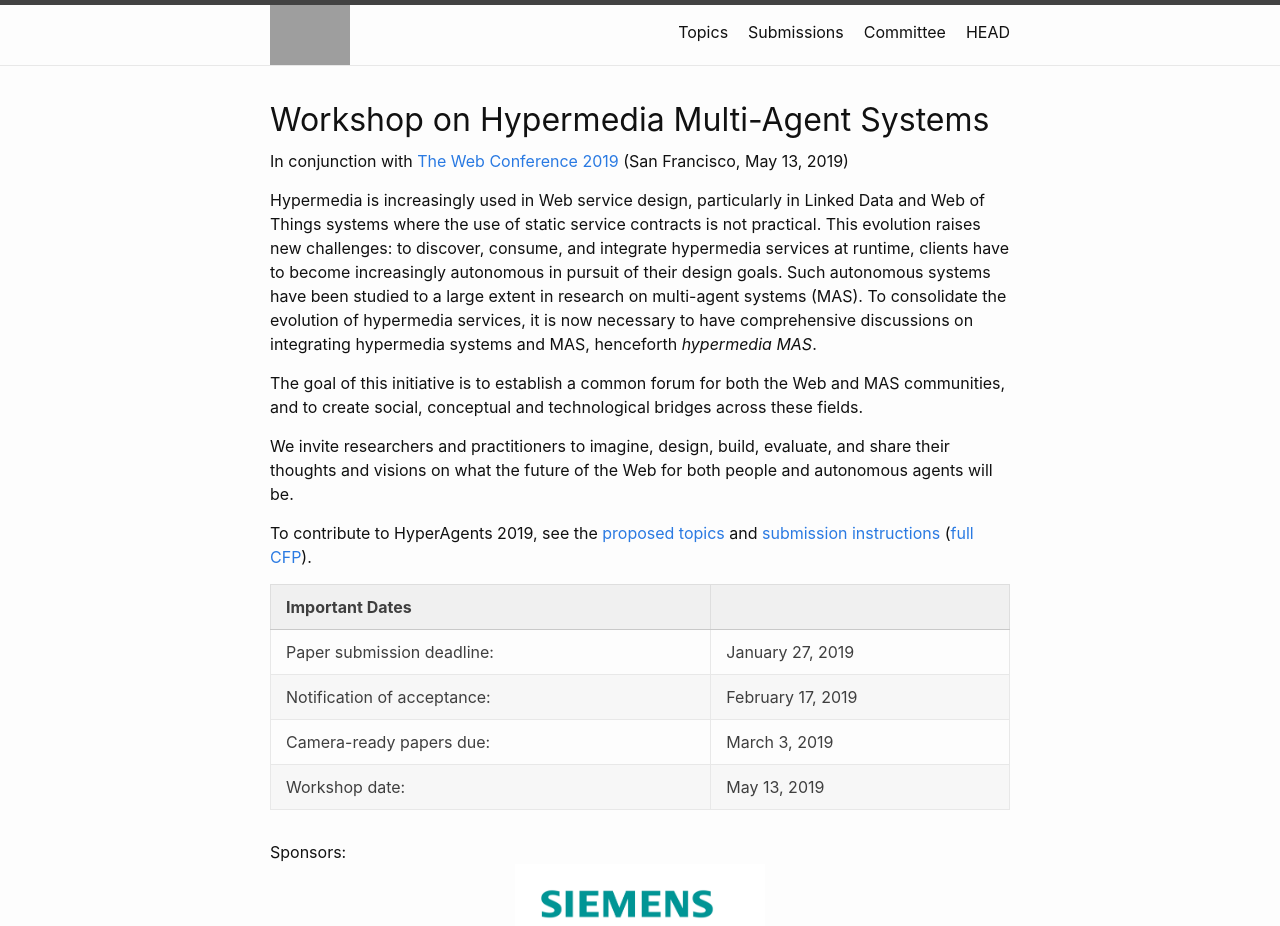
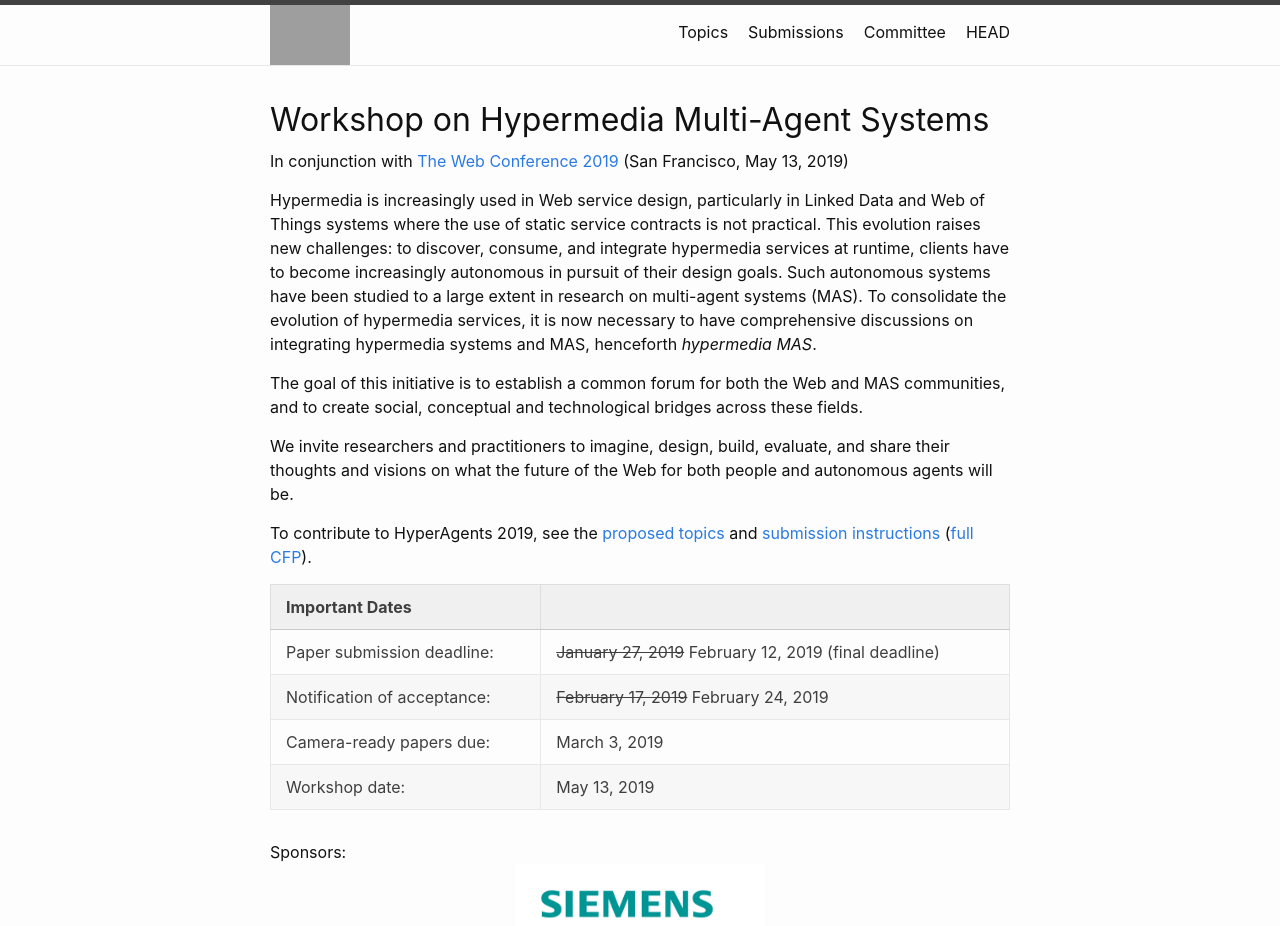
Before and after one commit to HyperAgents/twc2019.hyperagents.org, a Jekyll site: the page built from index.md, in a window 1280 px wide. Shown: the top 926 px of the page. Built offline with Jekyll 4.4.1, drawn with Linux system fonts in a browser that asks for light colours; grey boxes are pictures that could not be loaded.

Commit message:
Extend submission deadline

```diff
--- a/HyperAgents2019_CFP.txt
+++ b/HyperAgents2019_CFP.txt
@@ -12,10 +12,10 @@ The goal of this initiative is to establish a common forum for both the Web and
 
 -- Important Dates
 
-Paper submission deadline: January 27, 2019
-Notification of acceptance: February 17, 2019
+Paper submission deadline: February 12, 2019 (final extended deadline)
+Notification of acceptance: February 24, 2019
 Camera-ready papers due: March 3, 2019
-Workshop date: TBD (May 13-14, 2019)
+Workshop date: May 13, 2019
 
 
 -- Contributing to HyperAgents 2019
--- a/index.md
+++ b/index.md
@@ -18,8 +18,8 @@ To contribute to HyperAgents 2019, see the [proposed topics](/topics/) and [subm
 
 | Important Dates ||
 |---|---|
-| Paper submission deadline: | January 27, 2019 |
-| Notification of acceptance: | February 17, 2019 |
+| Paper submission deadline: | ~~January 27, 2019~~ February 12, 2019 (final deadline) |
+| Notification of acceptance: | ~~February 17, 2019~~ February 24, 2019 |
 | Camera-ready papers due: | March 3, 2019 |
 | Workshop date: | May 13, 2019 |
 |---|---|
```
Also changed, not shown: 03_submissions.md (+2 -2 lines), 3 other files.
